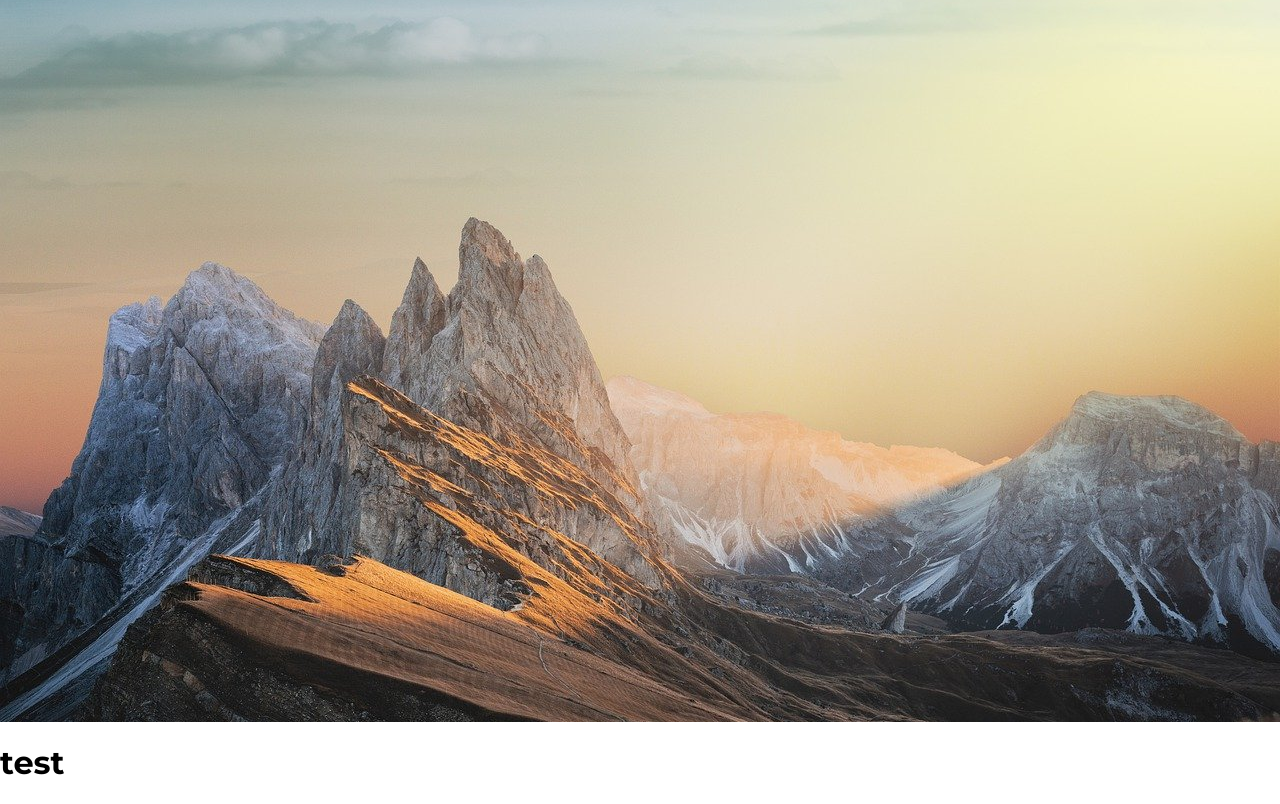
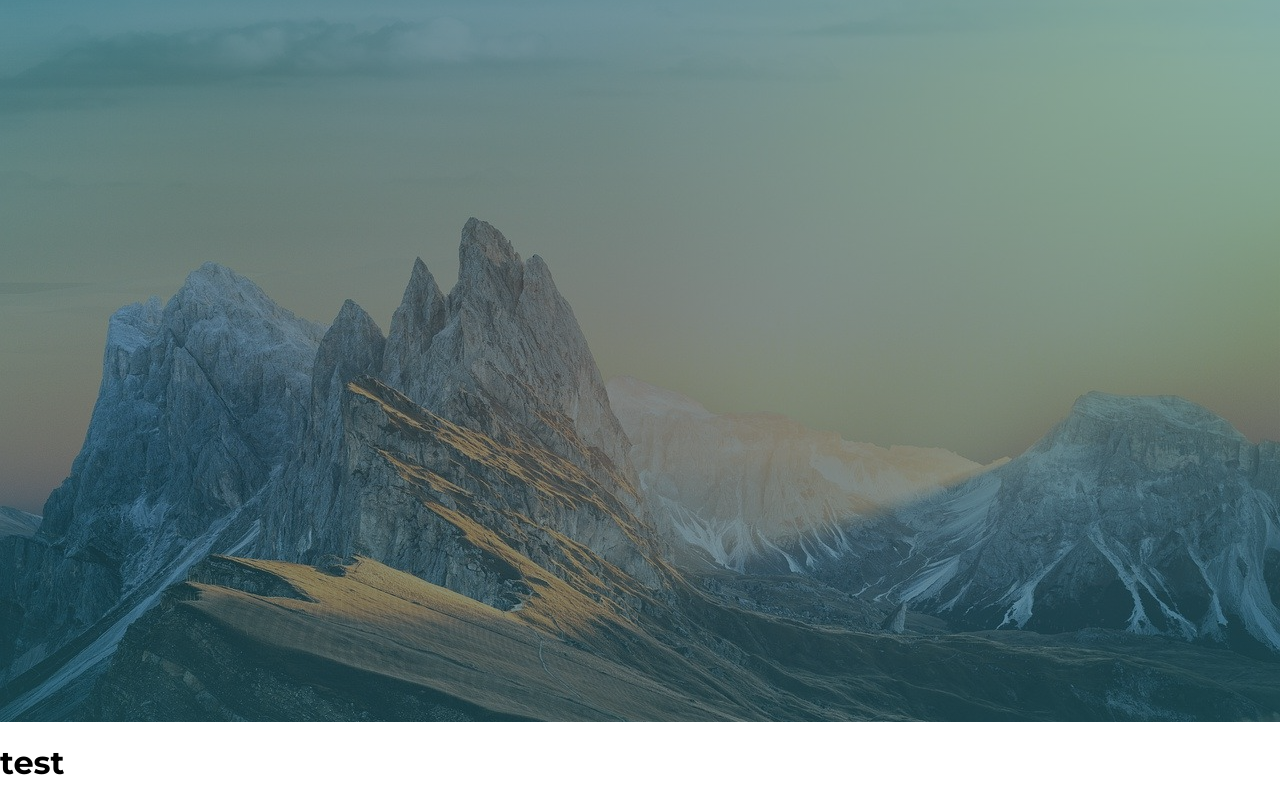
Before and after one commit to webew/bg1_demo, a plain HTML site: page index.html in a window 1280 px wide. Shown: the part 78-882 px from the top of the page. Drawn offline with Linux system fonts and the light colour scheme.

Commit message:
ajout overlay

```diff
--- a/css/style.css
+++ b/css/style.css
@@ -20,8 +20,18 @@ header{
     display: flex;
     justify-content: center;
 }
-
+.overlay{
+    position: absolute;
+    top: 0;
+    left: 0;
+    width: 100%;
+    height: 100%;
+    background-image: radial-gradient(at center center,#153243 0%,#1a6c7a 100%);
+    opacity: .5;
+    transition: background .3s,border-radius .3s,opacity .3s;
+}
 nav{
+    z-index: 2;
     height: min-content;
     padding: 1rem;
     max-width:1240px ;
--- a/index.html
+++ b/index.html
@@ -7,10 +7,12 @@
     <meta name="viewport" content="width=device-width, initial-scale=1.0">
     <title>Document</title>
     <link rel="stylesheet" href="css/style.css">
+    <script defer src="./js/main.js"></script>
 </head>
 
 <body>
     <header>
+        <div class="overlay"></div>
         <nav>
             <div class="logo">
                 <img src="./img/logo1.png" alt="">
@@ -40,7 +42,6 @@
     <main></main>
     <footer></footer>
 
-    <script src="./js/main.js"></script>
 </body>
 
 </html>
--- a/js/main.js
+++ b/js/main.js
@@ -4,3 +4,5 @@ const menu = document.querySelector("#menu_large ul");
 burger.addEventListener("click", function () {
     menu.classList.toggle('visible');
 });
+
+console.log(burger);
```
Also changed, not shown: 1 other file.
